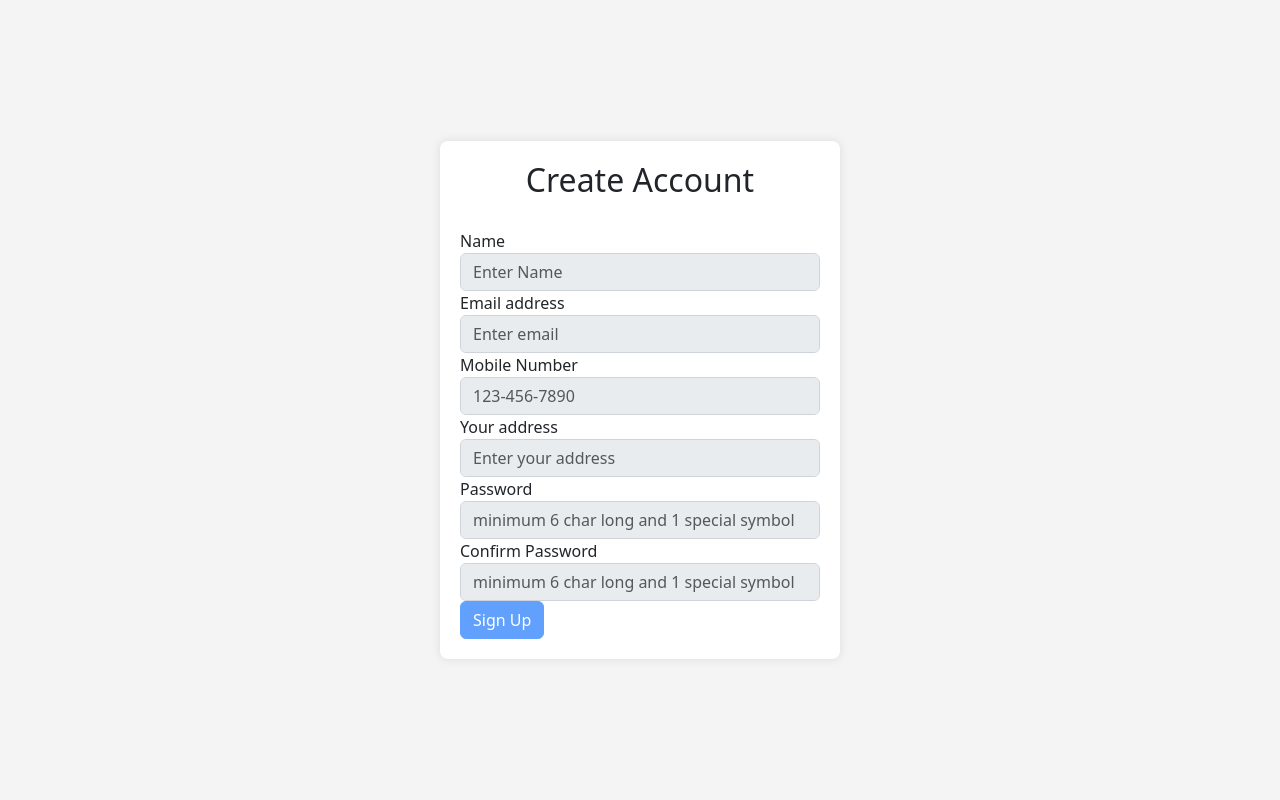
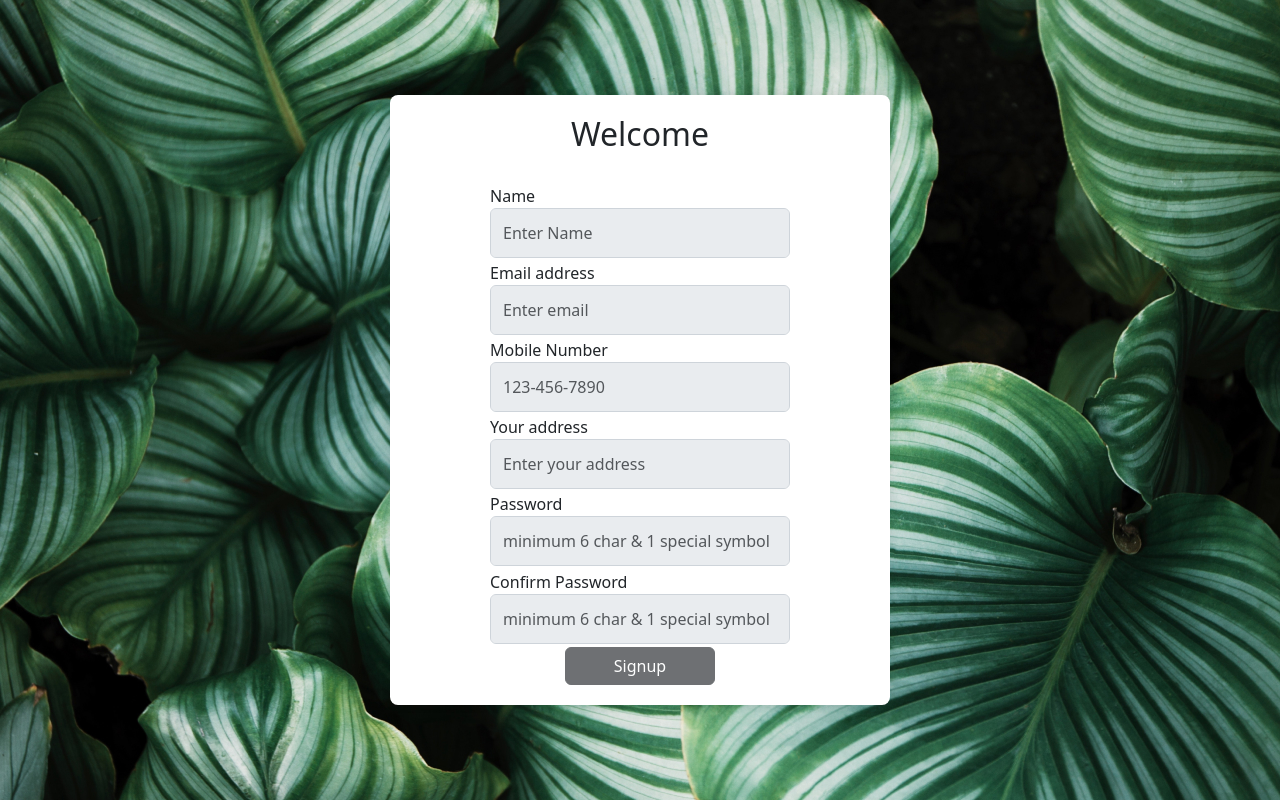
Before and after one commit to 04harsh-vardhan/E-Commerce-App, a Nuxt app in the folder buyzon/: page /Signup in a window 1280 px wide. Built offline with nearby package versions, Linux system fonts and the light colour scheme; no server answers; the database is empty.

Commit message:
style-changes

```diff
--- a/buyzon/app.vue
+++ b/buyzon/app.vue
@@ -5,6 +5,7 @@
 </template>
 <script setup lang="ts">
   import "vue3-spinners/spinners.css";
+  import 'primeicons/primeicons.css'
   import { db } from "./assets/firebase";
   import { collection, getDocs } from "firebase/firestore";
   const productData = useProductData();
--- a/buyzon/package.json
+++ b/buyzon/package.json
@@ -14,6 +14,7 @@
     "firebase": "^10.12.0",
     "nuxt": "^3.11.2",
     "pinia": "^2.1.7",
+    "primeicons": "^7.0.0",
     "vue": "^3.4.27",
     "vue-router": "^4.3.2",
     "vue-toastification": "^2.0.0-rc.5",
--- a/buyzon/pages/Signin.vue
+++ b/buyzon/pages/Signin.vue
@@ -55,7 +55,7 @@
   <div v-if="!isLoading" id="main">
     <div class="signup-container">
       <h2 class="text-center">SignIn</h2>
-      <div>
+      <div id="form-div">
         <div class="form-group">
           <label for="email">Email address</label>
           <input
@@ -80,7 +80,7 @@
         </div>
         <button
           @click="handleSignIn"
-          class="btn btn-primary btn-block"
+          class="btn btn-dark btn-block"
           :disabled="stopSubmit"
         >
           Sign In
@@ -92,6 +92,11 @@
 </template>
 
 <style scoped>
+  #form-div {
+    display: flex;
+    flex-direction: column;
+    gap: 1rem;
+  }
   #main {
     display: flex;
     justify-content: center;
--- a/buyzon/pages/Signup.vue
+++ b/buyzon/pages/Signup.vue
@@ -108,8 +108,8 @@
 <template>
   <div id="main">
     <div v-if="!isLoading" class="signup-container">
-      <h2 class="text-center">Create Account</h2>
-      <div>
+      <h2 class="text-center">Welcome</h2>
+      <div id="form-div">
         <div class="form-group">
           <label for="name">Name</label>
           <input
@@ -164,7 +164,7 @@
             type="password"
             class="form-control"
             id="password"
-            placeholder="minimum 6 char long and 1 special symbol"
+            placeholder="minimum 6 char & 1 special symbol"
             v-model="userData.password"
           />
           <Error v-show="errorMsg.password">{{ errorMsg.password }}</Error>
@@ -175,7 +175,7 @@
             type="Confirm-password"
             class="form-control"
             id="Confirm-password"
-            placeholder="minimum 6 char long and 1 special symbol"
+            placeholder="minimum 6 char & 1 special symbol"
             v-model="userData.confirmPassword"
           />
           <Error v-show="errorMsg.confirmPassword">{{
@@ -184,10 +184,10 @@
         </div>
         <button
           @click="signupUser"
-          class="btn btn-primary btn-block"
+          class="btn btn-dark btn-block"
           :disabled="stopSubmit"
         >
-          Sign Up
+          Signup
         </button>
       </div>
     </div>
@@ -196,12 +196,21 @@
 </template>
 
 <style scoped>
+  #form-div {
+    display: flex;
+    flex-direction: column;
+    align-items: center;
+    gap: 0.2rem;
+  }
+  button {
+    width: 150px;
+  }
   #main {
     display: flex;
     justify-content: center;
     align-items: center;
     height: 100vh;
-    background-color: #f4f4f4;
+    background-image: url("../assets/Sign-upBgimg.jpg");
   }
   .signup-container {
     background-color: #fff;
@@ -209,7 +218,7 @@
     border-radius: 8px;
     box-shadow: 0 0 10px rgba(0, 0, 0, 0.1);
     width: 100%;
-    max-width: 400px;
+    max-width: 500px;
     display: flex;
     flex-direction: column;
     gap: 10px;
@@ -226,10 +235,8 @@
     border-color: #80bdff;
     box-shadow: 0 0 0 0.2rem rgba(0, 123, 255, 0.25);
   }
-  .hide {
-    display: none;
-  }
-  .show {
-    display: block;
+  input {
+    width: 300px;
+    height: 50px;
   }
 </style>
```
Also changed, not shown: buyzon/assets/Sign-upBgimg.jpg (added), 1 other file (tests, documents, lock files or other folders).
